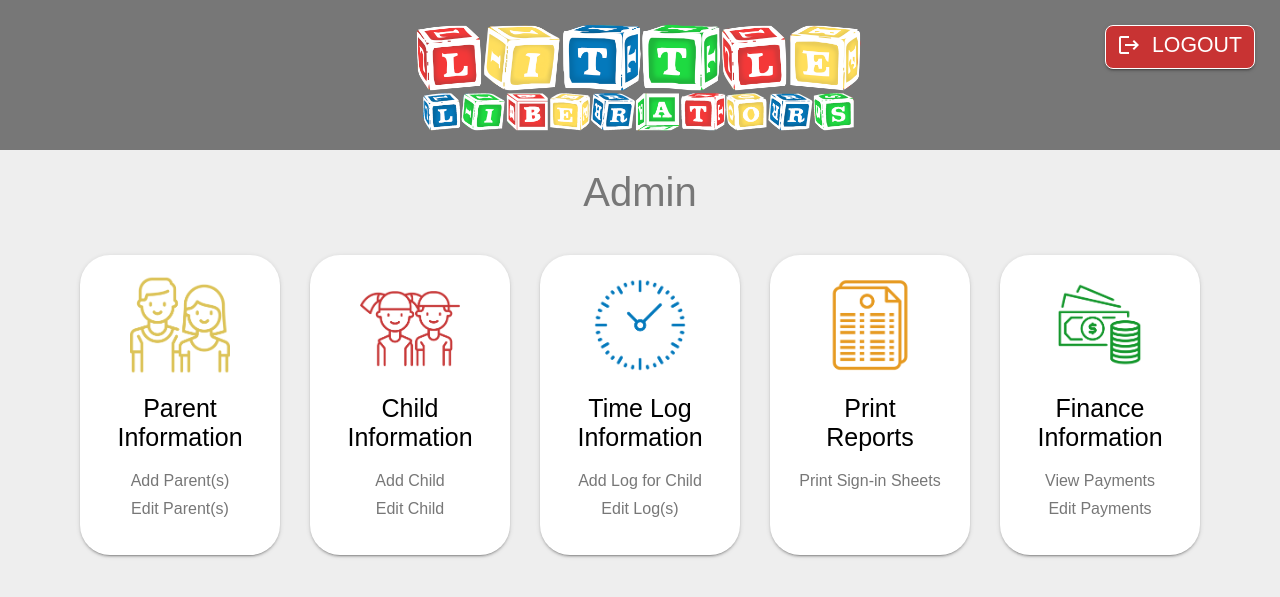
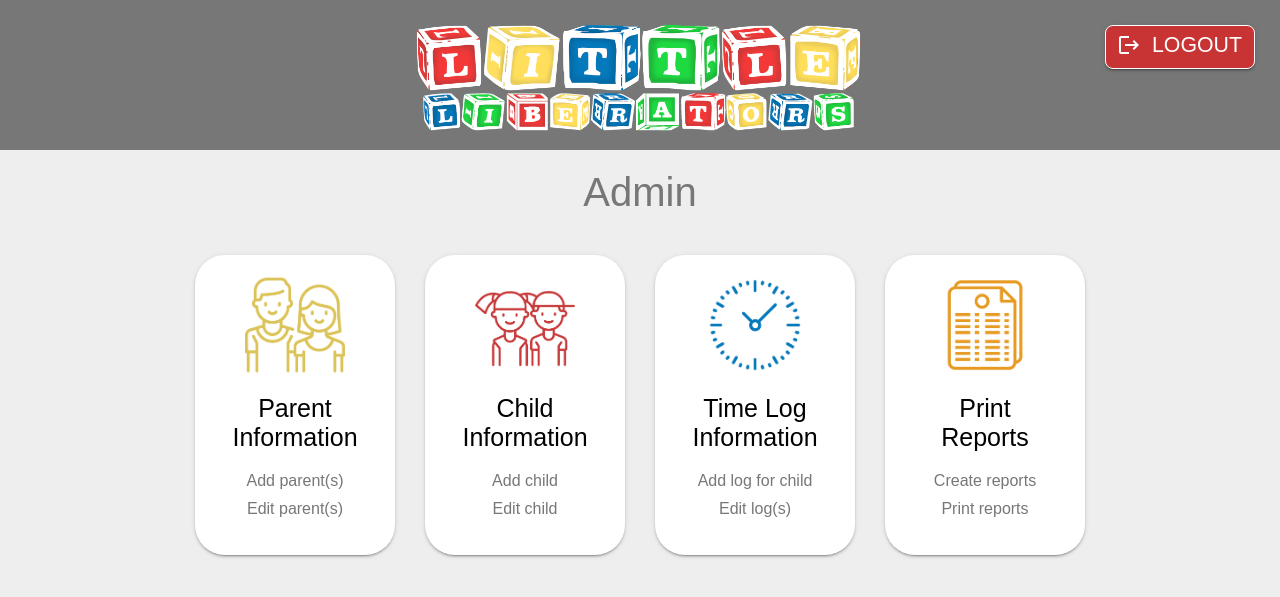
Before and after one commit to littleliberators/Check_In_System, a PHP site: page /admin.php in a window 1280 px wide. Shown: the top 597 px of the page. Run offline with PHP 8.4, Linux system fonts and the light colour scheme; the visitor is signed in with stand-in values (Sample User, id 1).

Commit message:
Renamed labels

```diff
--- a/View/Admin/admin.css
+++ b/View/Admin/admin.css
@@ -4,7 +4,7 @@
 ---------------------------------------------------------------------------*/
 
 #menu-container {
-    width: 1150px;
+    width: 920px;
     margin: 0 auto;
     margin-top: 0;
 }
--- a/View/Admin/admin.php
+++ b/View/Admin/admin.php
@@ -26,31 +26,32 @@
         <div id="parent-info-box" class="box" onClick="document.location.href='info_parent.php'">
             <img class="icon" src="images/couple.png" alt="parents" />
             <div class="title">Parent<br>Information</div>
-            <div class="subtitle">Add Parent(s)</div>
-            <div class="subtitle">Edit Parent(s)</div>
+            <div class="subtitle">Add parent(s)</div>
+            <div class="subtitle">Edit parent(s)</div>
         </div>
         <div id="child-info-box" class="box" onClick="document.location.href='info_child.php'">
             <img class="icon" src="images/kids.png" alt="kids" />
             <div class="title">Child<br>Information</div>
-            <div class="subtitle">Add Child</div>
-            <div class="subtitle">Edit Child</div>
+            <div class="subtitle">Add child</div>
+            <div class="subtitle">Edit child</div>
         </div>
         <div id="time-log-box" class="box" onClick="document.location.href='info_logs.php'">
             <img class="icon" src="images/clock.png" alt="clock" />
             <div class="title">Time Log<br>Information</div>
-            <div class="subtitle">Add Log for Child</div>
-            <div class="subtitle">Edit Log(s)</div>
+            <div class="subtitle">Add log for child</div>
+            <div class="subtitle">Edit log(s)</div>
         </div>
         <div id="reports-box" class="box" onClick="document.location.href='info_reports.php'">
             <img class="icon" src="images/report.png"alt="reports" />
             <div class="title">Print<br>Reports</div>
-            <div class="subtitle">Print Sign-in Sheets</div>
+            <div class="subtitle">Create reports</div>
+            <div class="subtitle">Print reports</div>
         </div>
-        <div id="finance-box" class="box" onClick="document.location.href='info_finance.php'">
-            <img class="icon" src="images/money.png"alt="reports" />
-            <div class="title">Finance<br>Information</div>
-            <div class="subtitle">View Payments</div>
-            <div class="subtitle">Edit Payments</div>
-        </div>
+        <!--<div id="finance-box" class="box" onClick="document.location.href='info_finance.php'">-->
+        <!--    <img class="icon" src="images/money.png"alt="reports" />-->
+        <!--    <div class="title">Finance<br>Information</div>-->
+        <!--    <div class="subtitle">View payments</div>-->
+        <!--    <div class="subtitle">Edit payments</div>-->
+        <!--</div>-->
     </div>
 </body>
--- a/View/Admin/info_parent.js
+++ b/View/Admin/info_parent.js
@@ -233,6 +233,7 @@ function closeForm() {
     $('.add-parent-popup').hide();
     $('.overlay').hide();
     clearFields();
+    $('#pin-message').hide();
 }
 
 function clearFields() {
--- a/View/Parent/parent.php
+++ b/View/Parent/parent.php
@@ -35,7 +35,7 @@ include('../../Controller/Parent/parent_process.php');
             <div class="header-buttons">LOGOUT</div>
         </button>
     </div>
-    <div class="row-child" id="instructions">Please Select the Child(ren) to Check In/Out</div>
+    <div class="row-child" id="instructions">Please select the child(ren) to check in/out</div>
     <div id="imgLeft">
       <img id="leftimg" src="../images/Left_Toys.png" alt="Left Toys">
     </div>
```
Also changed, not shown: View/Admin/info_parent.php (+5 -10 lines), View/LoginScreen/login.php (+4 -4 lines).
